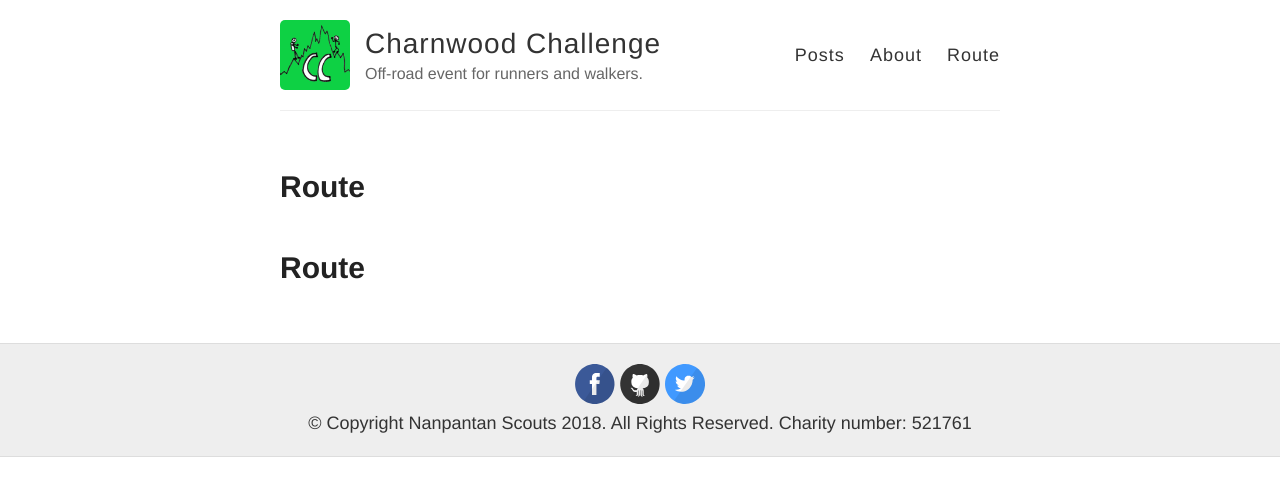
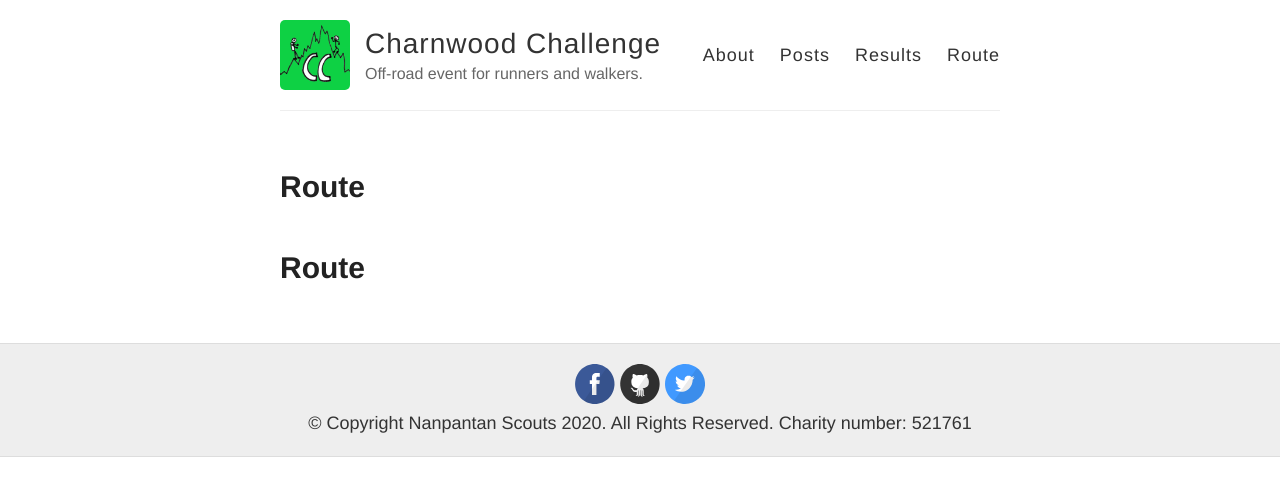
Before and after one commit to Charnwood-Challenge/Charnwood-Challenge.github.io, a Jekyll site: the page built from route.md, in a window 1280 px wide. Shown: the top 496 px of the page. Built offline with Jekyll 4.4.1, drawn with Linux system fonts in a browser that asks for light colours.

Commit message:
Update default.html

```diff
--- a/_layouts/default.html
+++ b/_layouts/default.html
@@ -27,9 +27,10 @@
           </div>
 
           <nav>
+            <a href="{{ site.baseurl }}/about">About</a>
             <a href="{{ site.baseurl }}/">Posts</a>
-            <a href="{{ site.baseurl }}/about">About</a>
-            <a href="https://charnwood-challenge.github.io/Leaflet/#13/52.7366/-1.2375">Route</a>
+            <a href="{{ site.baseurl }}/results">Results</a>
+            <a href="{{ site.baseurl }}/route">Route</a>
           </nav>
         </header>
       </div>
@@ -44,7 +45,7 @@
         <footer class="footer">
           {% include svg-icons.html %}<br>
 
-          © Copyright Nanpantan Scouts 2018. All Rights Reserved. Charity number: 521761
+          © Copyright Nanpantan Scouts <script>document.write( new Date().getFullYear() );</script>. All Rights Reserved. Charity number: 521761
         </footer>
       </div>
     </div>
```
